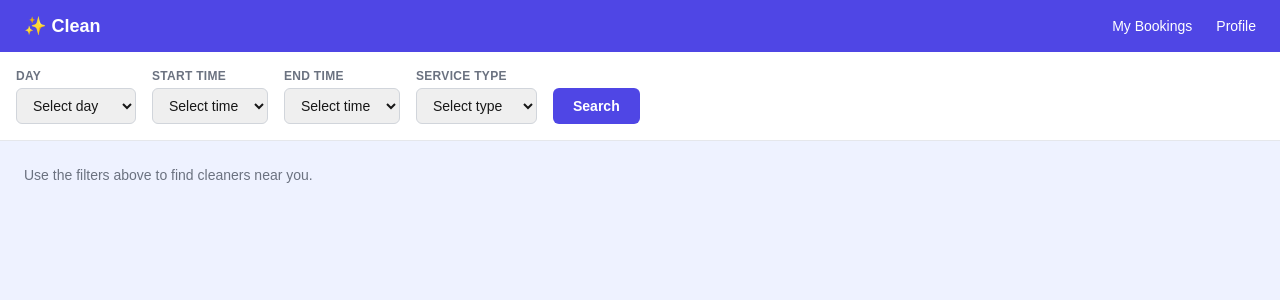
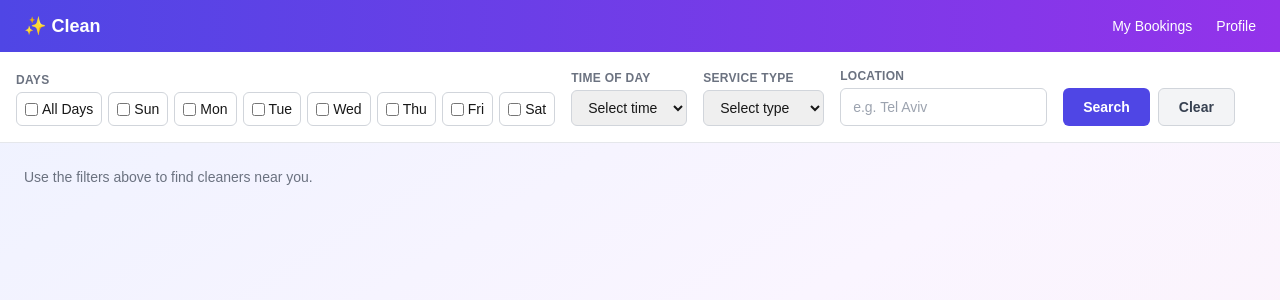
Before and after one commit to yasminshapochkin/CLEAN, a Next.js app: page /browse in a window 1280 px wide. Shown: the top 300 px of the page. Built offline with nearby package versions, Linux system fonts and the light colour scheme.

Commit message:
feat: browse filters — multi-day checkboxes, time-of-day, location search
Replace single day/start/end time selects with day-of-week checkboxes
(plus an All Days toggle), a Time of Day select (All Day/Morning/Noon/
Evening/Night), and add location-based filtering for cleaners.

```diff
--- a/app/(customer)/browse/FilterBar.tsx
+++ b/app/(customer)/browse/FilterBar.tsx
@@ -2,58 +2,91 @@
 import { useRouter } from 'next/navigation'
 import { useState } from 'react'
 
-const DAYS = ['Sunday', 'Monday', 'Tuesday', 'Wednesday', 'Thursday', 'Friday', 'Saturday']
+const DAYS = ['Sun', 'Mon', 'Tue', 'Wed', 'Thu', 'Fri', 'Sat']
 
-const TIMES = Array.from({ length: 33 }, (_, i) => {
-  const totalMinutes = 360 + i * 30
-  const h = String(Math.floor(totalMinutes / 60)).padStart(2, '0')
-  const m = String(totalMinutes % 60).padStart(2, '0')
-  return `${h}:${m}`
-})
+const TIME_OF_DAY = [
+  { value: 'all_day', label: 'All Day' },
+  { value: 'morning', label: 'Morning' },
+  { value: 'noon', label: 'Noon' },
+  { value: 'evening', label: 'Evening' },
+  { value: 'night', label: 'Night' },
+]
 
 type Props = {
-  defaultValues?: { day: number; start: string; end: string; type: string }
+  defaultValues?: { days?: number[]; timeOfDay?: string; type: string; location?: string }
 }
 
 export function FilterBar({ defaultValues }: Props) {
   const router = useRouter()
-  const [day, setDay] = useState(defaultValues?.day != null ? String(defaultValues.day) : '')
-  const [start, setStart] = useState(defaultValues?.start ?? '')
-  const [end, setEnd] = useState(defaultValues?.end ?? '')
+  const [days, setDays] = useState<number[]>(defaultValues?.days ?? [])
+  const [timeOfDay, setTimeOfDay] = useState(defaultValues?.timeOfDay ?? '')
   const [type, setType] = useState(defaultValues?.type ?? '')
+  const [location, setLocation] = useState(defaultValues?.location ?? '')
+
+  function toggleDay(i: number) {
+    setDays(prev =>
+      prev.includes(i) ? prev.filter(d => d !== i) : [...prev, i].sort((a, b) => a - b)
+    )
+  }
+
+  function toggleAllDays() {
+    setDays(prev => (prev.length === DAYS.length ? [] : DAYS.map((_, i) => i)))
+  }
 
   function handleSubmit(e: React.FormEvent) {
     e.preventDefault()
-    const params = new URLSearchParams({ day, start, end, type })
+    const params = new URLSearchParams({ type })
+    if (days.length > 0) params.set('days', days.join(','))
+    if (timeOfDay) params.set('timeOfDay', timeOfDay)
+    if (location) params.set('location', location)
     router.push(`/browse?${params}`)
   }
 
+  function handleClear() {
+    setDays([])
+    setTimeOfDay('')
+    setType('')
+    setLocation('')
+    router.push('/browse')
+  }
+
   return (
-    <form onSubmit={handleSubmit} className="flex gap-4 items-end p-4 bg-white border-b border-gray-200">
+    <form onSubmit={handleSubmit} className="flex gap-4 items-end p-4 bg-white border-b border-gray-200 flex-wrap">
       <div className="flex flex-col gap-1">
-        <label htmlFor="day" className="text-xs font-semibold text-gray-500 uppercase tracking-wide">Day</label>
-        <select id="day" value={day} onChange={e => setDay(e.target.value)} required
-          className="border border-gray-300 rounded-md px-3 py-2 text-sm focus:outline-none focus:ring-2 focus:ring-indigo-500">
-          <option value="">Select day</option>
-          {DAYS.map((d, i) => <option key={i} value={i}>{d}</option>)}
-        </select>
+        <span className="text-xs font-semibold text-gray-500 uppercase tracking-wide">Days</span>
+        <div className="flex gap-1.5">
+          <label className="flex items-center gap-1 text-sm border border-gray-300 rounded-md px-2 py-1.5 cursor-pointer hover:bg-indigo-50 has-[:checked]:bg-indigo-100 has-[:checked]:border-indigo-400">
+            <input
+              type="checkbox"
+              checked={days.length === DAYS.length}
+              onChange={toggleAllDays}
+              className="accent-indigo-600"
+            />
+            All Days
+          </label>
+          {DAYS.map((d, i) => (
+            <label
+              key={i}
+              className="flex items-center gap-1 text-sm border border-gray-300 rounded-md px-2 py-1.5 cursor-pointer hover:bg-indigo-50 has-[:checked]:bg-indigo-100 has-[:checked]:border-indigo-400"
+            >
+              <input
+                type="checkbox"
+                checked={days.includes(i)}
+                onChange={() => toggleDay(i)}
+                className="accent-indigo-600"
+              />
+              {d}
+            </label>
+          ))}
+        </div>
       </div>
 
       <div className="flex flex-col gap-1">
-        <label htmlFor="start" className="text-xs font-semibold text-gray-500 uppercase tracking-wide">Start Time</label>
-        <select id="start" value={start} onChange={e => setStart(e.target.value)} required
+        <label htmlFor="timeOfDay" className="text-xs font-semibold text-gray-500 uppercase tracking-wide">Time of Day</label>
+        <select id="timeOfDay" value={timeOfDay} onChange={e => setTimeOfDay(e.target.value)} required
           className="border border-gray-300 rounded-md px-3 py-2 text-sm focus:outline-none focus:ring-2 focus:ring-indigo-500">
           <option value="">Select time</option>
-          {TIMES.map(t => <option key={t} value={t}>{t}</option>)}
-        </select>
-      </div>
-
-      <div className="flex flex-col gap-1">
-        <label htmlFor="end" className="text-xs font-semibold text-gray-500 uppercase tracking-wide">End Time</label>
-        <select id="end" value={end} onChange={e => setEnd(e.target.value)} required
-          className="border border-gray-300 rounded-md px-3 py-2 text-sm focus:outline-none focus:ring-2 focus:ring-indigo-500">
-          <option value="">Select time</option>
-          {TIMES.filter(t => !start || t > start).map(t => <option key={t} value={t}>{t}</option>)}
+          {TIME_OF_DAY.map(t => <option key={t.value} value={t.value}>{t.label}</option>)}
         </select>
       </div>
 
@@ -68,10 +101,23 @@ export function FilterBar({ defaultValues }: Props) {
         </select>
       </div>
 
-      <button type="submit"
-        className="bg-indigo-600 hover:bg-indigo-700 text-white px-5 py-2 rounded-md font-semibold text-sm transition-colors">
-        Search
-      </button>
+      <div className="flex flex-col gap-1">
+        <label htmlFor="location" className="text-xs font-semibold text-gray-500 uppercase tracking-wide">Location</label>
+        <input id="location" type="text" value={location} onChange={e => setLocation(e.target.value)}
+          placeholder="e.g. Tel Aviv"
+          className="border border-gray-300 rounded-md px-3 py-2 text-sm focus:outline-none focus:ring-2 focus:ring-indigo-500" />
+      </div>
+
+      <div className="flex gap-2">
+        <button type="submit"
+          className="bg-indigo-600 hover:bg-indigo-700 text-white px-5 py-2 rounded-md font-semibold text-sm transition-colors">
+          Search
+        </button>
+        <button type="button" onClick={handleClear}
+          className="bg-gray-100 hover:bg-gray-200 text-gray-700 border border-gray-300 px-5 py-2 rounded-md font-semibold text-sm transition-colors">
+          Clear
+        </button>
+      </div>
     </form>
   )
 }
--- a/app/(customer)/browse/page.tsx
+++ b/app/(customer)/browse/page.tsx
@@ -2,36 +2,32 @@
 import Link from 'next/link'
 import { FilterBar } from './FilterBar'
 import { CleanerCard } from './CleanerCard'
-import type { CleanerFilters, CleanerResult } from '@/lib/types/cleaner'
+import { filterByLocation } from '@/lib/cleanerSearch'
+import type { CleanerResult } from '@/lib/types/cleaner'
 
 const MOCK_CLEANERS: CleanerResult[] = [
-  { id: '1', full_name: 'Sarah M.', avatar_url: null, bio: 'Reliable and thorough. Specialise in deep cleans and move-out cleaning for residential homes.', service_types: ['residential'], hourly_rate: 80, years_experience: 5, languages: ['EN', 'HE'], distance_km: 2.1 },
-  { id: '2', full_name: 'David K.', avatar_url: null, bio: 'Expert in office and retail space cleaning. Fully insured and available on short notice.', service_types: ['commercial'], hourly_rate: 95, years_experience: 8, languages: ['EN', 'AR'], distance_km: 4.7 },
-  { id: '3', full_name: 'Lena R.', avatar_url: null, bio: 'Friendly and detail-oriented. Available most weekdays. Eco-friendly products on request.', service_types: ['residential', 'commercial'], hourly_rate: 70, years_experience: 3, languages: ['RU', 'HE'], distance_km: 1.3 },
-  { id: '4', full_name: 'Moshe T.', avatar_url: null, bio: 'Professional cleaner with a focus on post-construction and deep cleaning services.', service_types: ['residential'], hourly_rate: 85, years_experience: 6, languages: ['HE'], distance_km: 3.5 },
-  { id: '5', full_name: 'Anna P.', avatar_url: null, bio: 'Experienced in both homes and small offices. References available upon request.', service_types: ['residential', 'commercial'], hourly_rate: 75, years_experience: 4, languages: ['RU', 'EN'], distance_km: 0.8 },
-  { id: '6', full_name: 'Yosef B.', avatar_url: null, bio: 'Specialise in large commercial spaces. Background-checked and professionally trained.', service_types: ['commercial'], hourly_rate: 100, years_experience: 10, languages: ['HE', 'EN'], distance_km: 6.2 },
+  { id: '1', full_name: 'Sarah M.', avatar_url: null, bio: 'Reliable and thorough. Specialise in deep cleans and move-out cleaning for residential homes.', service_types: ['residential'], hourly_rate: 80, years_experience: 5, languages: ['EN', 'HE'], distance_km: 2.1, area: 'Tel Aviv' },
+  { id: '2', full_name: 'David K.', avatar_url: null, bio: 'Expert in office and retail space cleaning. Fully insured and available on short notice.', service_types: ['commercial'], hourly_rate: 95, years_experience: 8, languages: ['EN', 'AR'], distance_km: 4.7, area: 'Haifa' },
+  { id: '3', full_name: 'Lena R.', avatar_url: null, bio: 'Friendly and detail-oriented. Available most weekdays. Eco-friendly products on request.', service_types: ['residential', 'commercial'], hourly_rate: 70, years_experience: 3, languages: ['RU', 'HE'], distance_km: 1.3, area: 'Tel Aviv' },
+  { id: '4', full_name: 'Moshe T.', avatar_url: null, bio: 'Professional cleaner with a focus on post-construction and deep cleaning services.', service_types: ['residential'], hourly_rate: 85, years_experience: 6, languages: ['HE'], distance_km: 3.5, area: 'Ramat Gan' },
+  { id: '5', full_name: 'Anna P.', avatar_url: null, bio: 'Experienced in both homes and small offices. References available upon request.', service_types: ['residential', 'commercial'], hourly_rate: 75, years_experience: 4, languages: ['RU', 'EN'], distance_km: 0.8, area: 'Tel Aviv' },
+  { id: '6', full_name: 'Yosef B.', avatar_url: null, bio: 'Specialise in large commercial spaces. Background-checked and professionally trained.', service_types: ['commercial'], hourly_rate: 100, years_experience: 10, languages: ['HE', 'EN'], distance_km: 6.2, area: 'Herzliya' },
 ]
 
 type Props = {
-  searchParams: { day?: string; start?: string; end?: string; type?: string }
+  searchParams: { days?: string; timeOfDay?: string; type?: string; location?: string }
 }
 
 export default async function BrowsePage({ searchParams }: Props) {
-  const { day, start, end, type } = searchParams
-  const hasFilters = day !== undefined && start !== undefined && end !== undefined && type !== undefined
+  const { days, timeOfDay, type, location } = searchParams
+  const hasFilters = type !== undefined && timeOfDay !== undefined
 
-  const filters: CleanerFilters | null = hasFilters
-    ? { day: parseInt(day!), start: start!, end: end!, type: type as CleanerFilters['type'] }
-    : null
-
-  const cleaners = hasFilters ? MOCK_CLEANERS : null
+  const cleaners = hasFilters ? filterByLocation(MOCK_CLEANERS, location ?? '') : null
   const error = null
-  const location = true
 
   return (
-    <div className="min-h-screen bg-indigo-50">
-      <nav className="bg-indigo-600 text-white px-6 py-3 flex justify-between items-center">
+    <div className="min-h-screen bg-gradient-to-br from-indigo-50 via-purple-50 to-pink-50">
+      <nav className="bg-gradient-to-r from-indigo-600 to-purple-600 text-white px-6 py-3 flex justify-between items-center shadow-md">
         <span className="font-bold text-lg">✨ Clean</span>
         <div className="flex gap-6 text-sm">
           <Link href="/bookings" className="hover:underline">My Bookings</Link>
@@ -39,11 +35,9 @@ export default async function BrowsePage({ searchParams }: Props) {
         </div>
       </nav>
 
-      <FilterBar defaultValues={filters ?? undefined} />
+      <FilterBar defaultValues={hasFilters ? { days: days ? days.split(',').map(Number) : [], timeOfDay, type: type!, location } : undefined} />
 
       <div className="px-6 py-6">
-        {/* location banner hidden in mock mode */}
-
         {error && (
           <p className="text-red-600 text-sm">Something went wrong. Please try again.</p>
         )}
@@ -54,13 +48,16 @@ export default async function BrowsePage({ searchParams }: Props) {
 
         {hasFilters && !error && cleaners?.length === 0 && (
           <p className="text-gray-500 text-sm">
-            No cleaners found for your filters. Try a different day or time.
+            No cleaners found for your filters. Try a different day, time, or location.
           </p>
         )}
 
         {cleaners && cleaners.length > 0 && (
           <>
-            <p className="text-sm text-gray-500 mb-4">{cleaners.length} cleaner{cleaners.length !== 1 ? 's' : ''} found</p>
+            <p className="text-sm text-gray-600 mb-4">
+              <span className="font-semibold text-indigo-600">{cleaners.length}</span> cleaner{cleaners.length !== 1 ? 's' : ''} found
+              {location && <> in <span className="font-semibold text-purple-600">{location}</span></>}
+            </p>
             <div className="grid grid-cols-1 sm:grid-cols-2 lg:grid-cols-3 gap-6">
               {cleaners.map(c => <CleanerCard key={c.id} cleaner={c} />)}
             </div>
--- /dev/null
+++ b/lib/cleanerSearch.ts
@@ -0,0 +1,8 @@
+import type { CleanerResult } from './types/cleaner'
+
+export function filterByLocation(cleaners: CleanerResult[], location: string): CleanerResult[] {
+  if (!location.trim()) return cleaners
+
+  const query = location.trim().toLowerCase()
+  return cleaners.filter(c => c.area?.toLowerCase().includes(query))
+}
--- a/lib/types/cleaner.ts
+++ b/lib/types/cleaner.ts
@@ -15,4 +15,5 @@ export type CleanerResult = {
   years_experience: number
   languages: string[]
   distance_km: number
+  area?: string
 }
```
Also changed, not shown: app/(customer)/browse/CleanerCard.tsx (+13 -2 lines), 2 other files (tests, documents, lock files or other folders).
